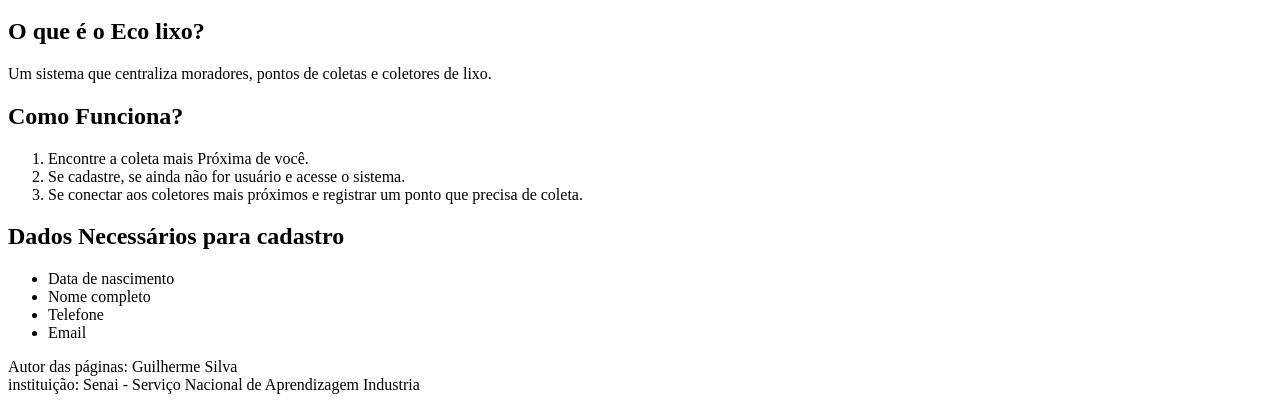
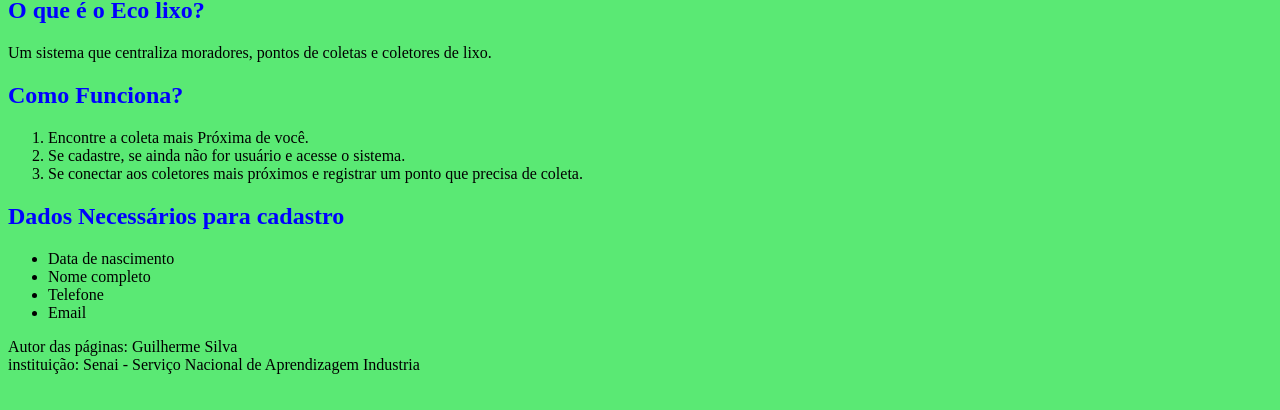
Before and after one commit to Guilherme8021X/PROJETO-ECO-LIXO, a plain HTML site: page Index.html in a window 1280 px wide. Shown: the part 438-848 px from the top of the page. Drawn offline with Linux system fonts and the light colour scheme.

Commit message:
conectando css

```diff
--- a/Index.html
+++ b/Index.html
@@ -3,6 +3,7 @@
 <head>
     <meta charset="UTF-8">
     <meta name="viewport" content="width=device-width, initial-scale=1.0">
+    <link href="Estilos/primeiro_estilo.css" rel="stylesheet" />
     <title>ECO LIXO</title>
 </head>
 <body>
```
